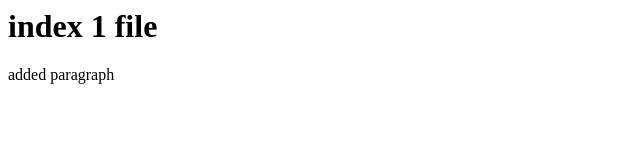
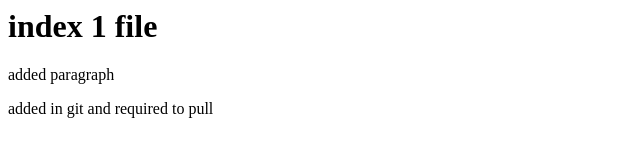
Before and after one commit to nikitha-kashimata/demo, a plain HTML site: page index.html in a window 1280 px wide. Shown: the whole page, without its empty margins (0-640 px from the left). Drawn offline with Linux system fonts and the light colour scheme.

Commit message:
Update index.html

```diff
--- a/index.html
+++ b/index.html
@@ -2,5 +2,6 @@
 <body>
 <h1> index 1 file </h1>
 <p> added paragraph </p>
+  <p> added in git and required to pull </p>
 </body>
 </html>
```
